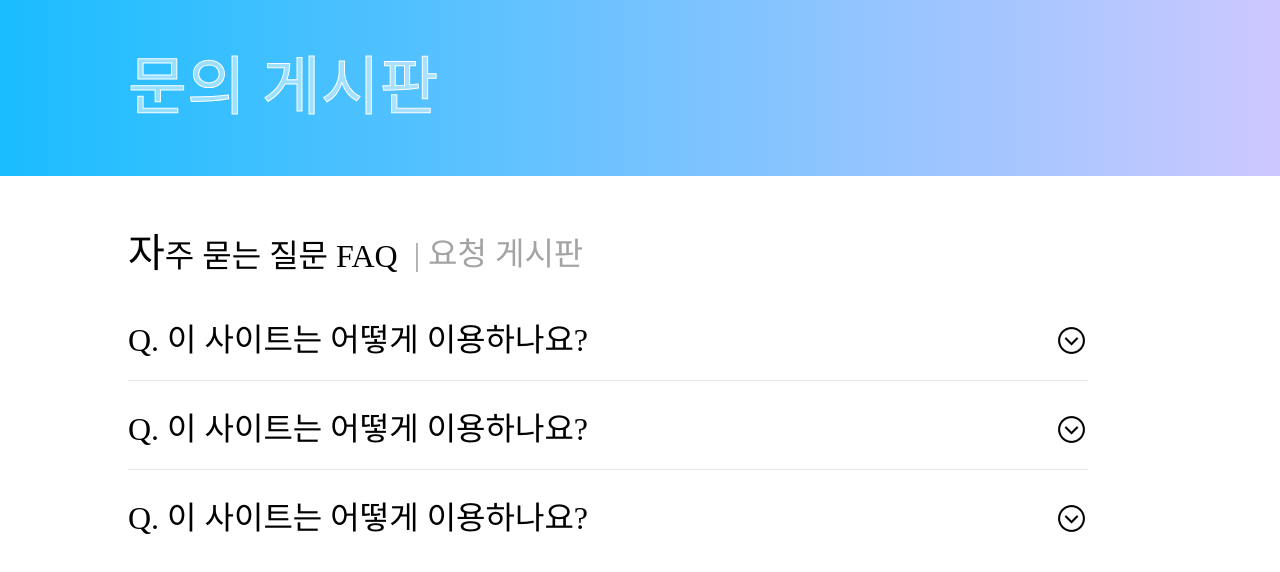
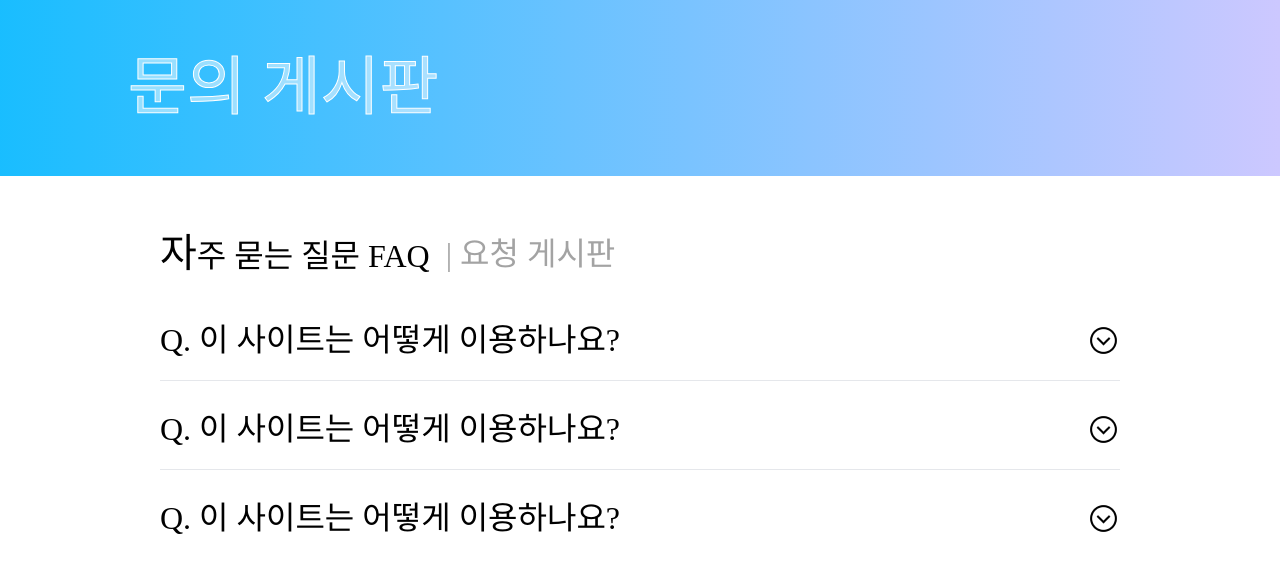
Before and after one commit to yuj1818/Sorimaeul, a React (Vite) app in the folder Front/: page /FAQ in a window 1280 px wide. Shown: the top 572 px of the page. Built offline with nearby package versions, Linux system fonts and the light colour scheme; a web font is replaced by a local one.

Commit message:
design: css 수정

```diff
--- a/Front/src/pages/inquiry/FAQPage.tsx
+++ b/Front/src/pages/inquiry/FAQPage.tsx
@@ -52,7 +52,7 @@ function FAQPage() {
   return (
     <>
       <ColorLine />
-      <div className="mx-32 w-9/12 flex flex-col gap-8 mt-12">
+      <div className="mx-auto w-9/12 flex flex-col gap-8 mt-12">
         <div className="flex gap-4 items-center">
           <SubTitle>
             <span className="lg-font">자</span>주 묻는 질문 FAQ
```
